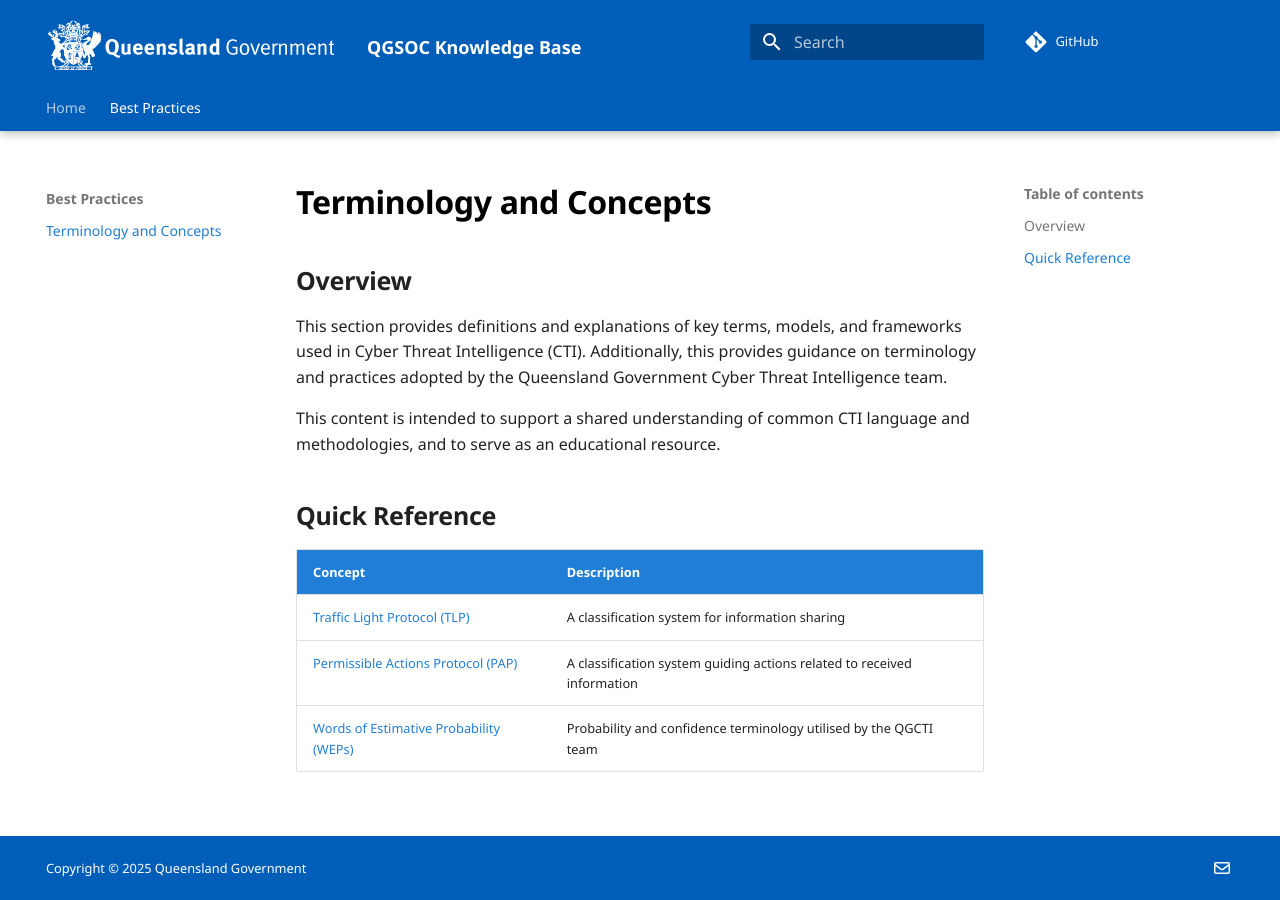
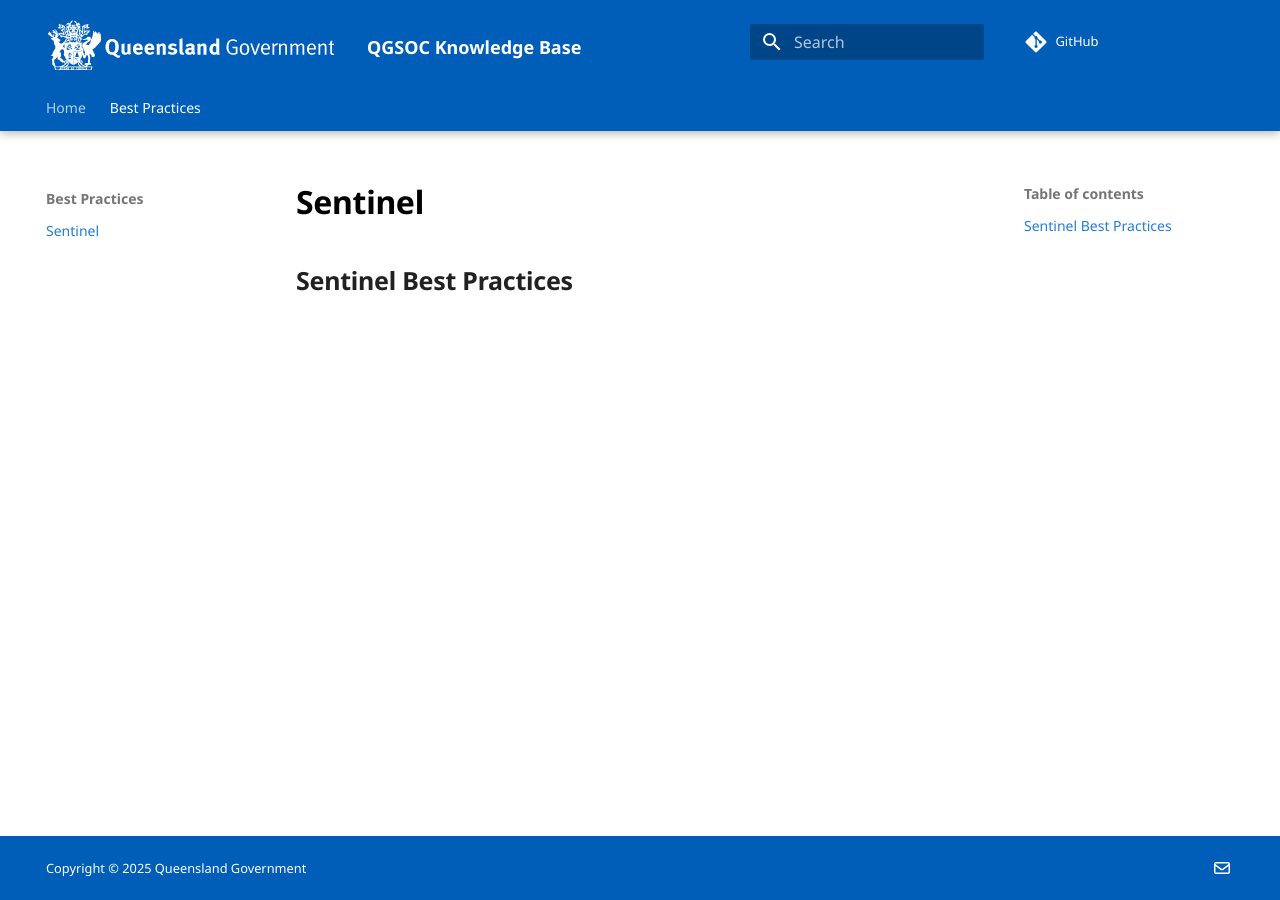
Before and after one commit to qld-gov-au/qgsoc-docs, an MkDocs documentation site: the page built from docs/best-practices/sentinel.md, in a window 1280 px wide. Built offline with MkDocs 1.6.1 and Material for MkDocs 9.7.7, drawn with Linux system fonts in a browser that asks for light colours; comment, search, counter and statistics services are not loaded.

Commit message:
Remove CTI content

```diff
--- a/docs/best-practices/sentinel.md
+++ b/docs/best-practices/sentinel.md
@@ -1,13 +1 @@
-# Terminology and Concepts
-## Overview
-This section provides definitions and explanations of key terms, models, and frameworks used in Cyber Threat Intelligence (CTI). Additionally, this provides guidance on terminology and practices adopted by the Queensland Government Cyber Threat Intelligence team.
-
-This content is intended to support a shared understanding of common CTI language and methodologies, and to serve as an educational resource.
-
-## Quick Reference
-
-| Concept | Description |
-| ------- | ----------- |
-| [Traffic Light Protocol (TLP)](traffic-light-protocol.md) | A classification system for information sharing |
-| [Permissible Actions Protocol (PAP)](permissible-actions-protocol.md) | A classification system guiding actions related to received information |
-| [Words of Estimative Probability (WEPs)](words-of-estimative-probability.md) | Probability and confidence terminology utilised by the QGCTI team |
+## Sentinel Best Practices
```
